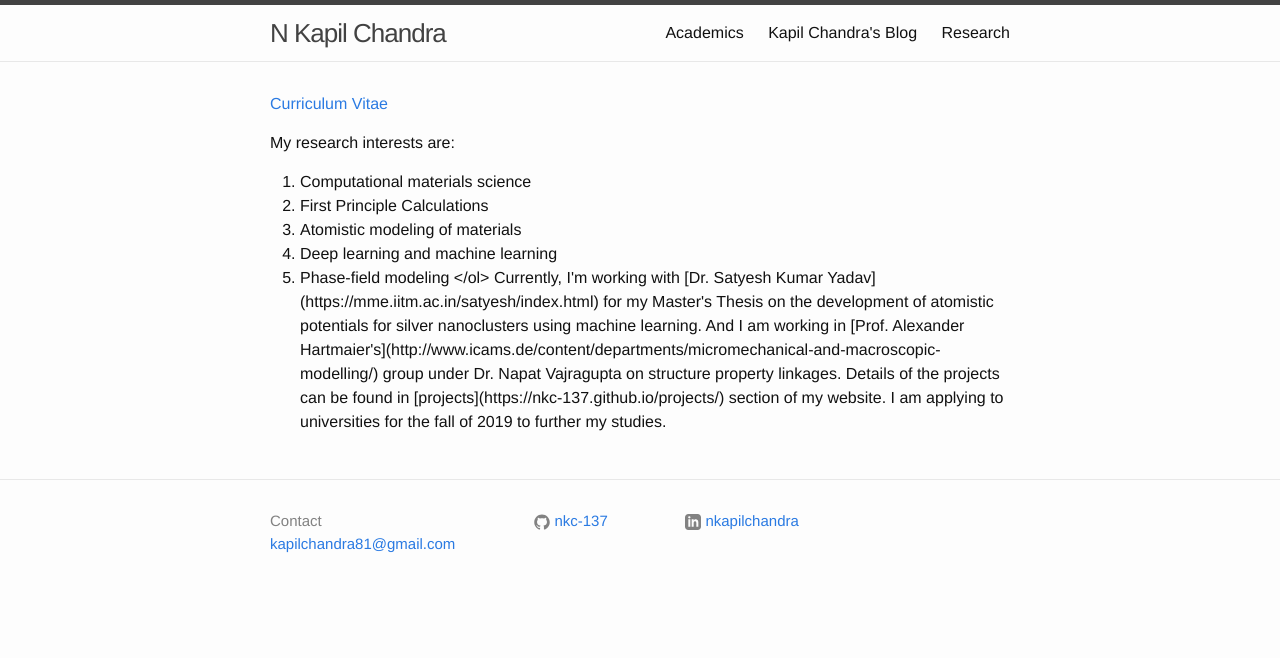
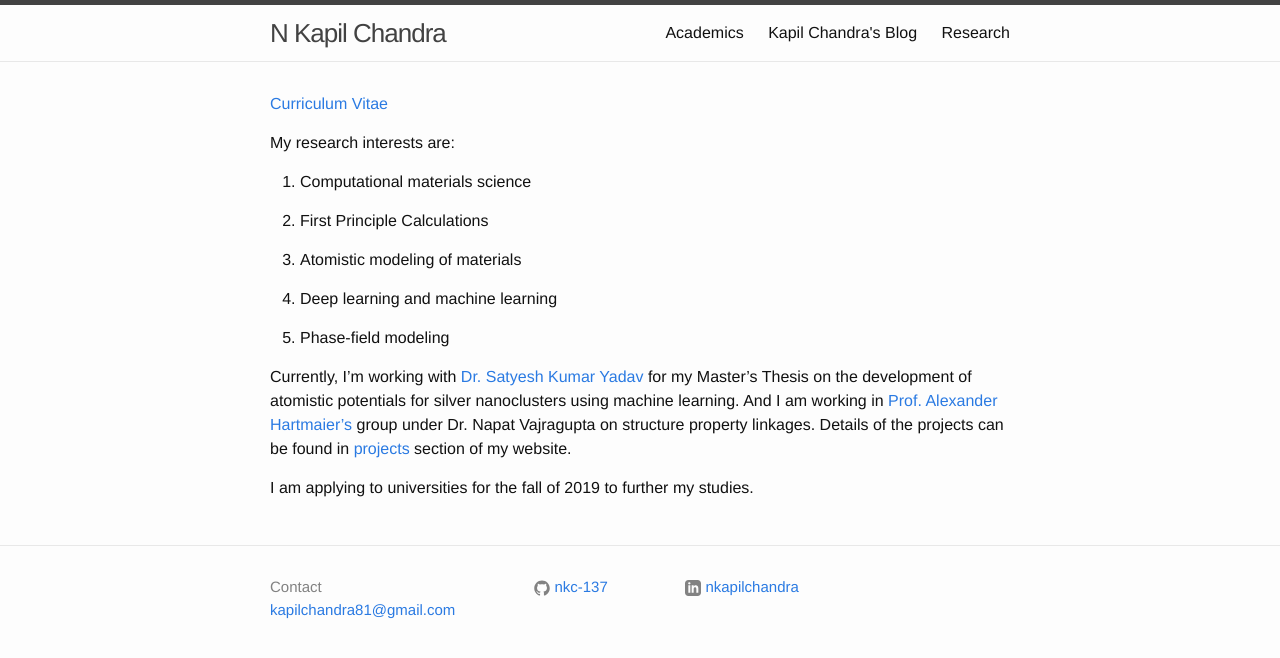
Before and after one commit to nkc-137/nkc-137.github.io, a Jekyll site: the page built from research.md, in a window 1280 px wide. Shown: the top 658 px of the page. Built offline with Jekyll 4.4.1, drawn with Linux system fonts in a browser that asks for light colours; some of the changed lines change nothing that is shown.

Commit message:
Made format changes

```diff
--- a/research.md
+++ b/research.md
@@ -7,13 +7,17 @@
 [Curriculum Vitae](/assets/CV_2018.pdf)
 
 My research interests are:
-<ol>
-<li> Computational materials science
-<li> First Principle Calculations
-<li> Atomistic modeling of materials
-<li> Deep learning and machine learning
-<li> Phase-field modeling
-</ol>
+
+1. Computational materials science
+
+2. First Principle Calculations
+
+3. Atomistic modeling of materials
+
+4. Deep learning and machine learning
+
+5. Phase-field modeling
+
 
 
 Currently, I'm working with [Dr. Satyesh Kumar Yadav](https://mme.iitm.ac.in/satyesh/index.html) for my Master's Thesis on the development of atomistic potentials for silver nanoclusters using machine learning. And I am working in [Prof. Alexander Hartmaier's](http://www.icams.de/content/departments/micromechanical-and-macroscopic-modelling/) group under Dr. Napat Vajragupta on structure property linkages. Details of the projects can be found in [projects](https://nkc-137.github.io/projects/) section of my website.
```
